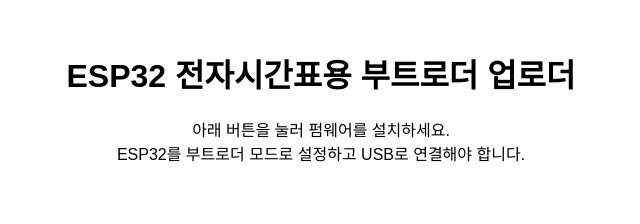
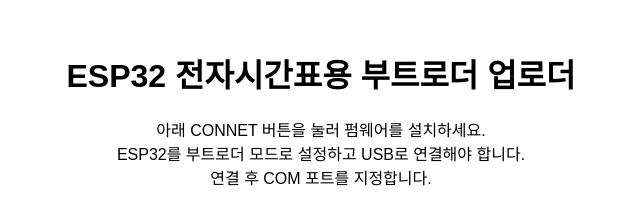
Before and after one commit to hshopping/smarttime, a plain HTML site: page index.html in a window 1280 px wide. Shown: the whole page, without its empty margins (319-959 px from the left). Drawn offline with Linux system fonts and the light colour scheme.

Commit message:
Update index.html

```diff
--- a/index.html
+++ b/index.html
@@ -18,8 +18,9 @@
     <div class="container">
         <h1>ESP32 전자시간표용 부트로더 업로더</h1>
         <p>
-            아래 버튼을 눌러 펌웨어를 설치하세요.<br>
-            ESP32를 부트로더 모드로 설정하고 USB로 연결해야 합니다.
+            아래 CONNET 버튼을 눌러 펌웨어를 설치하세요.<br>
+            ESP32를 부트로더 모드로 설정하고 USB로 연결해야 합니다.<br>
+            연결 후 COM 포트를 지정합니다.
         </p>
 
         <!-- esp-web-tools의 웹 컴포넌트 사용 -->
```
